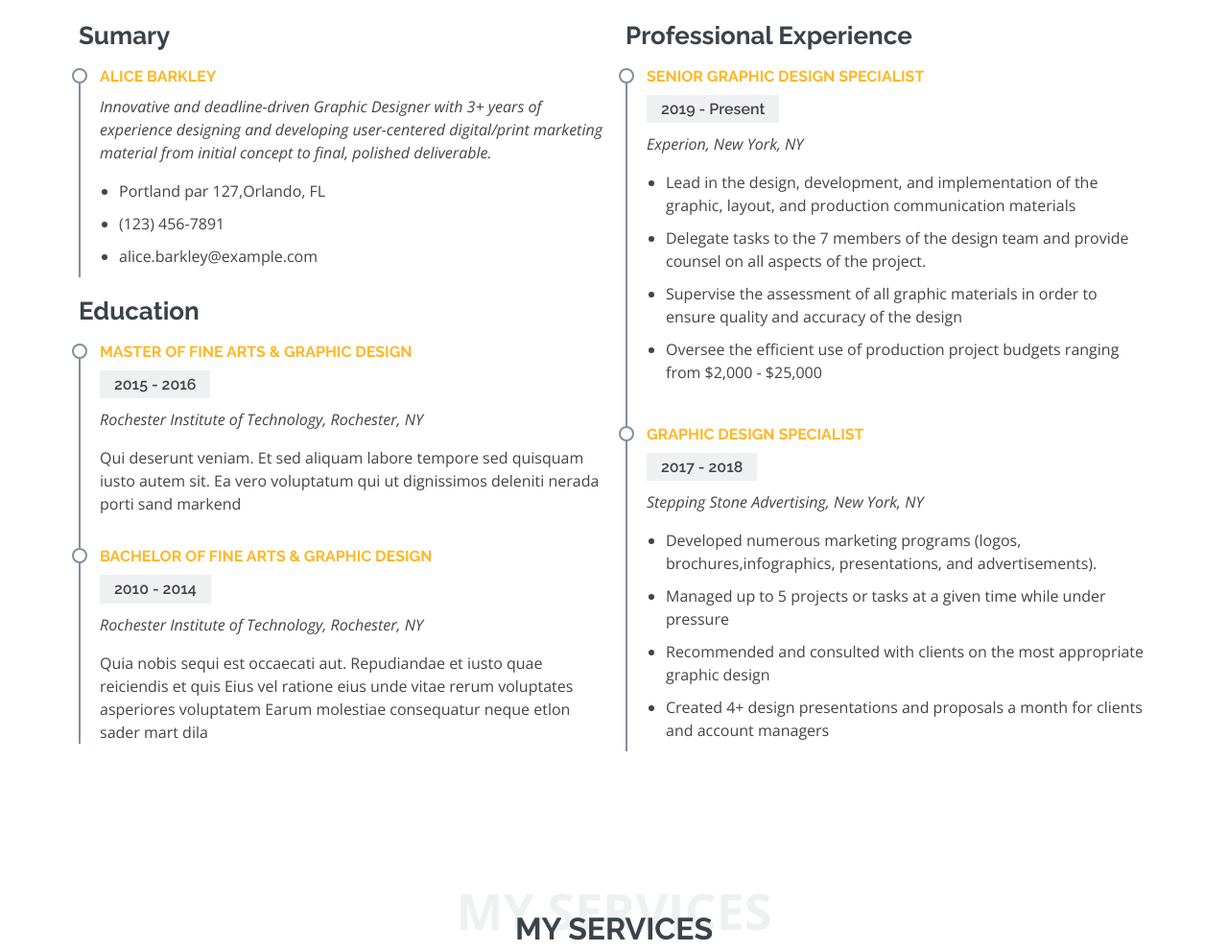
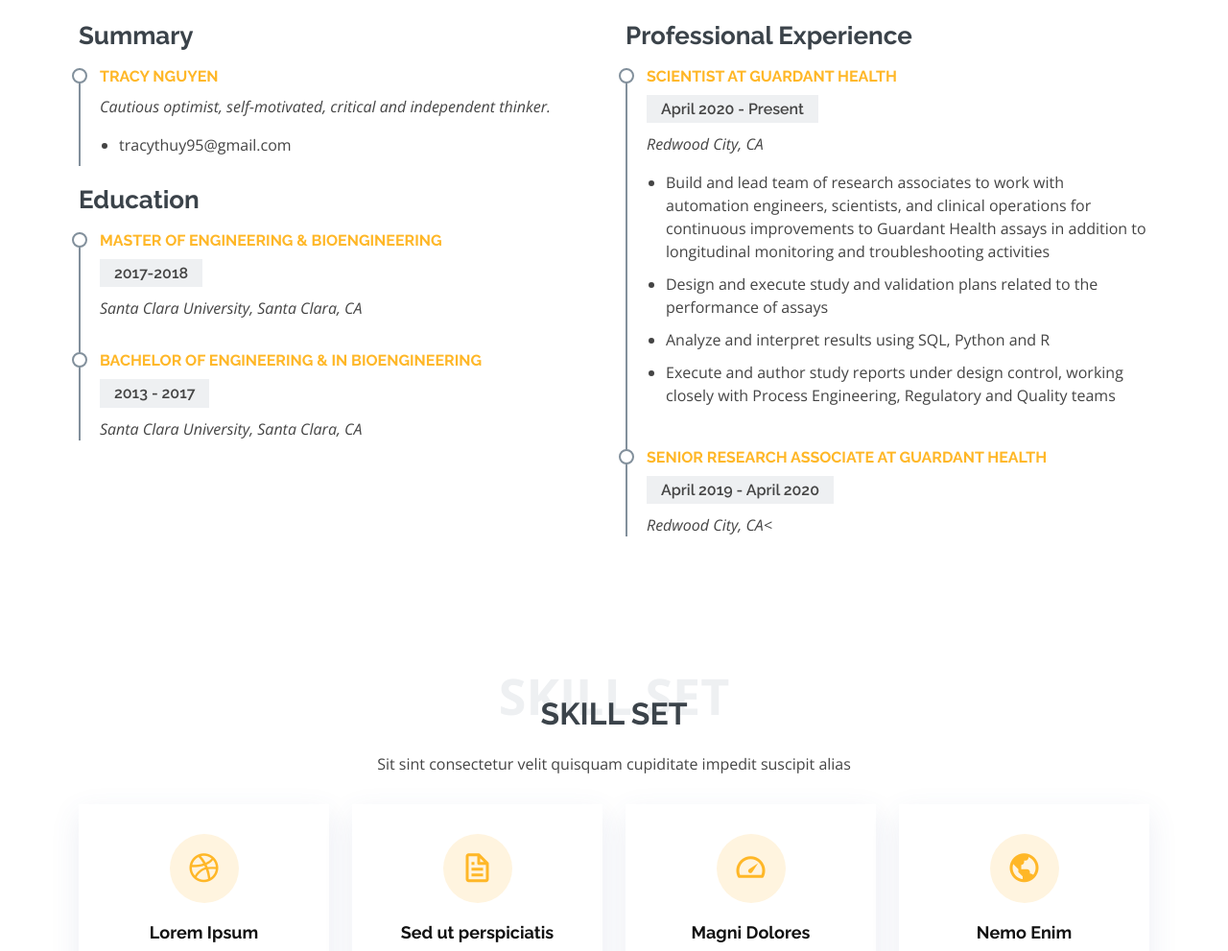
Before and after one commit to tracythuy95/tracythuy95.github.io, a plain HTML site: page index.html in a window 1280 px wide. Shown: the part 1940-2931 px from the top of the page at 96% size. Drawn offline with nearby package versions, Linux system fonts and the light colour scheme; a script that the page names is missing; files whose address does not match are found by name.

Commit message:
update resume

```diff
--- a/index.html
+++ b/index.html
@@ -189,58 +189,56 @@
 
         <div class="row">
           <div class="col-lg-6">
-            <h3 class="resume-title">Sumary</h3>
+            <h3 class="resume-title">Summary</h3>
             <div class="resume-item pb-0">
-              <h4>Alice Barkley</h4>
-              <p><em>Innovative and deadline-driven Graphic Designer with 3+ years of experience designing and developing user-centered digital/print marketing material from initial concept to final, polished deliverable.</em></p>
+              <h4>Tracy Nguyen</h4>
+              <p><em>Cautious optimist, self-motivated, critical and independent thinker.</em></p>
               <p>
               <ul>
-                <li>Portland par 127,Orlando, FL</li>
-                <li>(123) 456-7891</li>
-                <li>alice.barkley@example.com</li>
+                <li>tracythuy95@gmail.com</li>
               </ul>
               </p>
             </div>
 
             <h3 class="resume-title">Education</h3>
             <div class="resume-item">
-              <h4>Master of Fine Arts &amp; Graphic Design</h4>
-              <h5>2015 - 2016</h5>
-              <p><em>Rochester Institute of Technology, Rochester, NY</em></p>
-              <p>Qui deserunt veniam. Et sed aliquam labore tempore sed quisquam iusto autem sit. Ea vero voluptatum qui ut dignissimos deleniti nerada porti sand markend</p>
+              <h4>Master of Engineering &amp; Bioengineering</h4>
+              <h5>2017-2018</h5>
+              <p><em>Santa Clara University, Santa Clara, CA</em></p>
+              <!-- <p>Qui deserunt veniam. Et sed aliquam labore tempore sed quisquam iusto autem sit. Ea vero voluptatum qui ut dignissimos deleniti nerada porti sand markend</p> -->
             </div>
             <div class="resume-item">
-              <h4>Bachelor of Fine Arts &amp; Graphic Design</h4>
-              <h5>2010 - 2014</h5>
-              <p><em>Rochester Institute of Technology, Rochester, NY</em></p>
-              <p>Quia nobis sequi est occaecati aut. Repudiandae et iusto quae reiciendis et quis Eius vel ratione eius unde vitae rerum voluptates asperiores voluptatem Earum molestiae consequatur neque etlon sader mart dila</p>
+              <h4>Bachelor of Engineering &amp; in Bioengineering</h4>
+              <h5>2013 - 2017</h5>
+              <p><em>Santa Clara University, Santa Clara, CA</em></p>
+              <!-- <p>Quia nobis sequi est occaecati aut. Repudiandae et iusto quae reiciendis et quis Eius vel ratione eius unde vitae rerum voluptates asperiores voluptatem Earum molestiae consequatur neque etlon sader mart dila</p> -->
             </div>
           </div>
           <div class="col-lg-6">
             <h3 class="resume-title">Professional Experience</h3>
             <div class="resume-item">
-              <h4>Senior graphic design specialist</h4>
-              <h5>2019 - Present</h5>
-              <p><em>Experion, New York, NY </em></p>
+              <h4>Scientist at Guardant Health</h4>
+              <h5>April 2020 - Present</h5>
+              <p><em>Redwood City, CA</em></p>
               <p>
               <ul>
-                <li>Lead in the design, development, and implementation of the graphic, layout, and production communication materials</li>
-                <li>Delegate tasks to the 7 members of the design team and provide counsel on all aspects of the project. </li>
-                <li>Supervise the assessment of all graphic materials in order to ensure quality and accuracy of the design</li>
-                <li>Oversee the efficient use of production project budgets ranging from $2,000 - $25,000</li>
+                <li>Build and lead team of research associates to work with automation engineers, scientists, and clinical operations for continuous improvements to Guardant Health assays in addition to longitudinal monitoring and troubleshooting activities</li>
+                <li>Design and execute study and validation plans related to the performance of assays</li>
+                <li>Analyze and interpret results using SQL, Python and R</li>
+                <li>Execute and author study reports under design control, working closely with Process Engineering, Regulatory and Quality teams</li>
               </ul>
               </p>
             </div>
             <div class="resume-item">
-              <h4>Graphic design specialist</h4>
-              <h5>2017 - 2018</h5>
-              <p><em>Stepping Stone Advertising, New York, NY</em></p>
+              <h4>Senior Research Associate at Guardant Health</h4>
+              <h5>April 2019 - April 2020</h5>
+              <p><em>Redwood City, CA<</em></p>
               <p>
               <ul>
-                <li>Developed numerous marketing programs (logos, brochures,infographics, presentations, and advertisements).</li>
-                <li>Managed up to 5 projects or tasks at a given time while under pressure</li>
-                <li>Recommended and consulted with clients on the most appropriate graphic design</li>
-                <li>Created 4+ design presentations and proposals a month for clients and account managers</li>
+                <!-- <li>Developed numerous marketing programs (logos, brochures,infographics, presentations, and advertisements).</li> -->
+                <!-- <li>Managed up to 5 projects or tasks at a given time while under pressure</li> -->
+                <!-- <li>Recommended and consulted with clients on the most appropriate graphic design</li> -->
+                <!-- <li>Created 4+ design presentations and proposals a month for clients and account managers</li> -->
               </ul>
               </p>
             </div>
@@ -255,8 +253,8 @@
       <div class="container">
 
         <div class="section-title">
-          <span>My Services</span>
-          <h2>My Services</h2>
+          <span>Skill Set</span>
+          <h2>Skill Set</h2>
           <p>Sit sint consectetur velit quisquam cupiditate impedit suscipit alias</p>
         </div>
 
```
